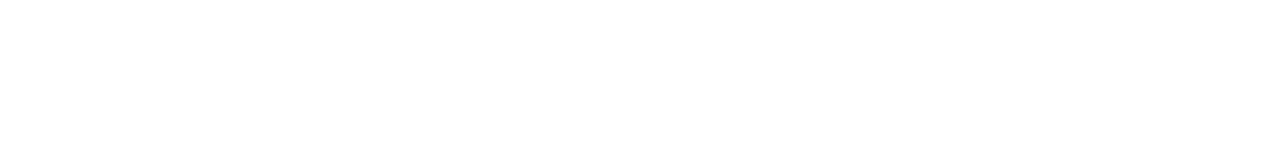
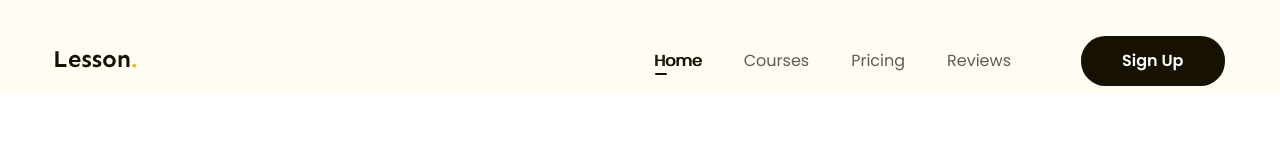
Before and after one commit to dinhdc1111/project02-htmlcss, a plain HTML site: page index.html in a window 1280 px wide. Shown: the top 160 px of the page. Drawn offline with Linux system fonts and the light colour scheme.

Commit message:
feat: :fire: Header project 2

```diff
--- a/assets/css/style.css
+++ b/assets/css/style.css
@@ -1,3 +1,91 @@
-*{
+* {
     box-sizing: border-box;
 }
+html {
+    font-size: 62.5%;
+}
+body {
+    font-size: 1.6rem;
+    font-family: "Poppins", sans-serif;
+}
+/* ==============Common============== */
+a {
+    text-decoration: none;
+    color: #171100;
+}
+.main-content {
+    width: 1170px;
+    max-width: 100%;
+    margin-left: auto;
+    margin-right: auto;
+    max-width: calc(100% - 48px);
+}
+.btn {
+    display: inline-block;
+    padding: 11px 41px;
+    background: #171100;
+    border-radius: 24.5px;
+}
+/* ==============Header============== */
+.header {
+    background: #fffcf4;
+}
+.header.fixed{
+    position: sticky;
+    top: -28px;
+}
+.header .main-content .body {
+    display: flex;
+    justify-content: center;
+    align-items: center;
+    padding: 36px 0 8px;
+}
+.header .nav {
+    margin-left: auto;
+}
+.header .nav ul {
+    display: flex;
+}
+.header .nav .active {
+    position: relative;
+    bottom: 0;
+}
+.header .nav .active a::after {
+    position: absolute;
+    bottom: 0;
+    left: 22px;
+    content: "";
+    display: inline-block;
+    width: 12px;
+    height: 2px;
+    background: #171100;
+    border-radius: 1px;
+}
+.header .nav a {
+    font-weight: 400;
+    font-size: 1.6rem;
+    line-height: 1.75;
+    color: #5f5b53;
+    padding: 8px 21px;
+}
+.header .active a:first-child,
+.header .nav a:hover {
+    /* font-weight: 600; */
+    text-shadow: 1px 0 0 currentColor;
+    font-size: 1.6rem;
+    line-height: 1.75;
+    color: #171100;
+}
+.header .action a {
+    font-weight: 600;
+    font-size: 1.6rem;
+    line-height: 1.75;
+    color: #ffffff;
+}
+.btn-register {
+    min-width: 144px;
+}
+.header .action{
+    margin-left: 49px;
+}
+/* ==============Hero============== */
--- a/index.html
+++ b/index.html
@@ -22,13 +22,51 @@
     <meta name="msapplication-TileColor" content="#ffffff">
     <meta name="msapplication-TileImage" content="./assets/favicon/ms-icon-144x144.png">
     <meta name="theme-color" content="#ffffff">
+    <link rel="preconnect" href="https://fonts.googleapis.com" />
+    <link rel="preconnect" href="https://fonts.gstatic.com" crossorigin />
+    <link
+        href="https://fonts.googleapis.com/css2?family=Poppins:ital,wght@0,400;0,500;0,600;0,700;1,400&family=Sen:wght@700&display=swap"
+        rel="stylesheet" />
     <title>Project 2 HTML CSS - by F8</title>
     <link rel="stylesheet" href="./assets/css/reset.css">
     <link rel="stylesheet" href="./assets/css/style.css">
 </head>
 
 <body>
-    <main></main>
+    <main style="height: 5000px;">
+        <!-- Header -->
+        <header class="header fixed">
+            <div class="main-content">
+                <div class="body">
+                    <!-- Logo -->
+                    <a href="#!">
+                        <img src="./assets/images/Lesson..svg" alt="Lesson">
+                    </a>
+                    <!-- Menu -->
+                    <nav class="nav">
+                        <ul>
+                            <li class="active">
+                                <a href="#!">Home</a>
+                            </li>
+                            <li>
+                                <a href="#!">Courses</a>
+                            </li>
+                            <li>
+                                <a href="#!">Pricing</a>
+                            </li>
+                            <li>
+                                <a href="#!">Reviews</a>
+                            </li>
+                        </ul>
+                    </nav>
+                    <!-- Authentication -->
+                    <div class="action">
+                        <a href="#!" class="btn btn-register">Sign Up</a>
+                    </div>
+                </div>
+            </div>
+        </header>
+    </main>
 </body>
 
 </html>
```
Also changed, not shown: assets/images/Lesson..svg (added).
